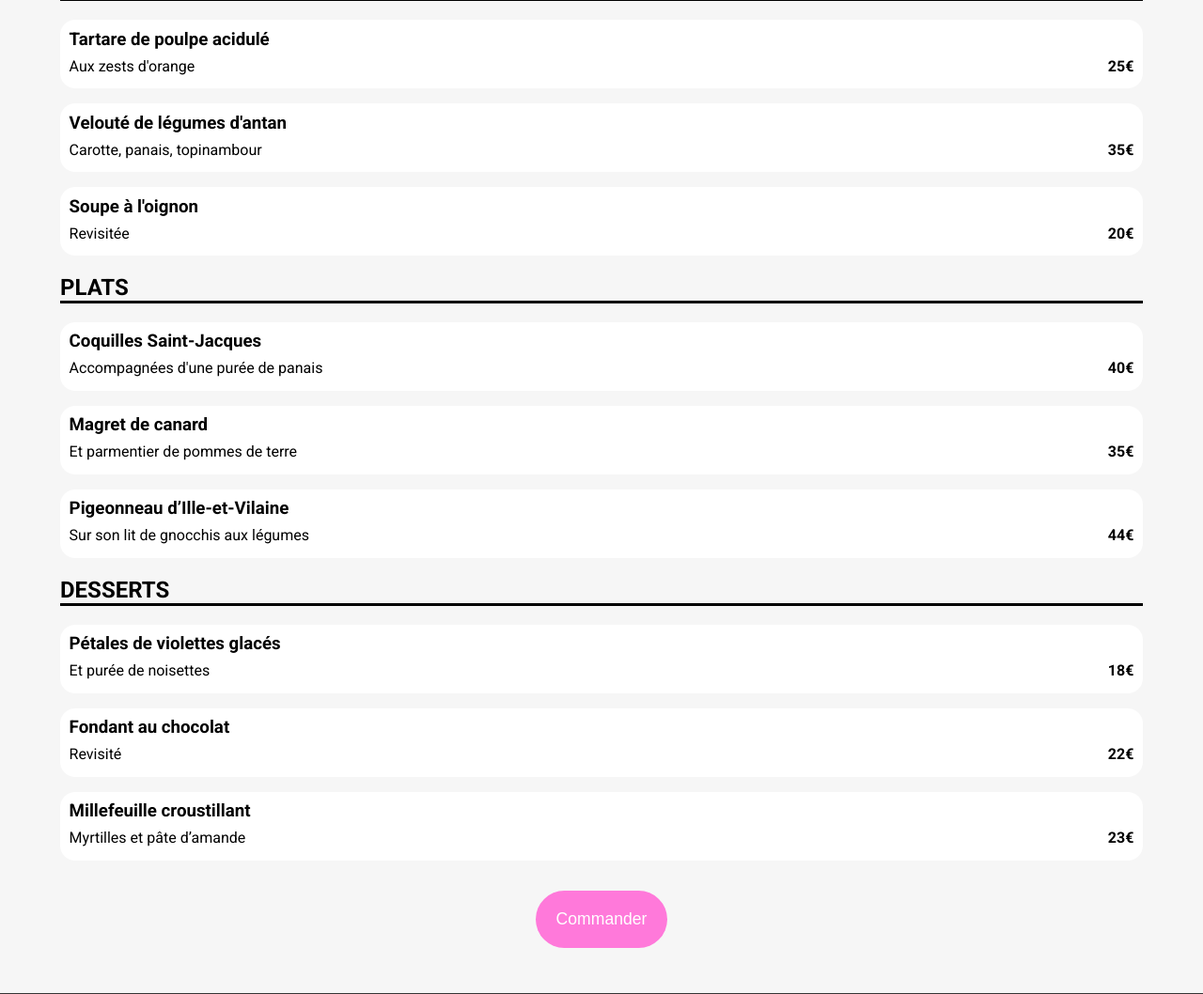
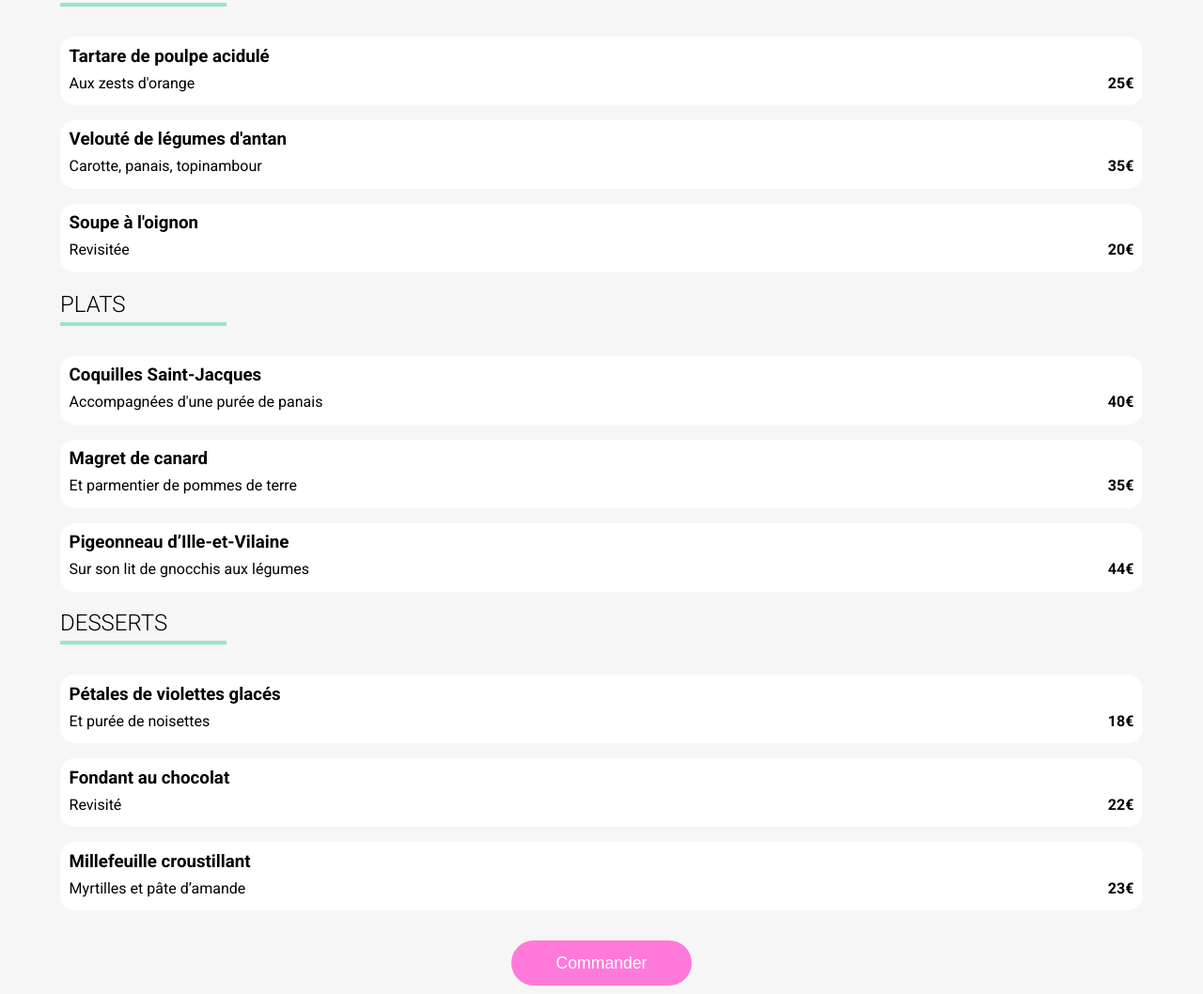
Before and after one commit to KomaedaN/OhMyFood, a website: page menu/à-la-française.html in a window 1280 px wide. Shown: the part 1024-2082 px from the top of the page at 94% size. Drawn offline with Linux system fonts and the light colour scheme; a web font is replaced by a local one.

```diff
--- a/menu/à-la-française.html
+++ b/menu/à-la-française.html
@@ -28,6 +28,7 @@
         <section class="menu">
             <div class="menu__entrées">
             <h2 class="menu__title">ENTRÉES</h2>
+            <div class="menu__line"></div>
                 <div class="menu__puce">
                     <h3>Tartare de poulpe acidulé</h3>
                     <div class="menu__flex">
@@ -55,6 +56,7 @@
 
             <div class="menu__plats">
             <h2 class="menu__title">PLATS</h2>
+            <div class="menu__line"></div>
                 <div class="menu__puce">
                     <h3>Coquilles Saint-Jacques</h3>
                     <div class="menu__flex">
@@ -82,6 +84,7 @@
 
                 <div class="menu__desserts">
                 <h2 class="menu__title">DESSERTS</h2>
+                <div class="menu__line"></div>
                     <div class="menu__puce">
                         <h3>Pétales de violettes glacés</h3>
                         <div class="menu__flex">
--- a/sass/layout/_menu.scss
+++ b/sass/layout/_menu.scss
@@ -28,7 +28,15 @@
 }
 .menu{
         &__title{
-            border-bottom: solid;
+            font-weight: 300;
+            margin-bottom: 0.3rem;
+        }
+        &__line{
+            border: solid;
+            border-width: 2px;
+            border-color: $color-tertiaire;
+            margin-bottom: 2rem;
+            width: 15%;
         }
         &__puce{
             background-color: white;
@@ -55,5 +63,6 @@
         button{
             @include search-command;
             margin-top: 2rem;
+            padding: 0 2rem;
         }
 }
--- a/sass/layout/_operation.scss
+++ b/sass/layout/_operation.scss
@@ -14,6 +14,9 @@
             padding: 0 1% 0 1%;
             background: $color-primary;
             color: white;
+        }
+        &__block:hover{
+            background-color:rgb(245, 237, 255);
         }
         &__block{
             display: flex;
--- a/sass/utils/_mixins.scss
+++ b/sass/utils/_mixins.scss
@@ -13,6 +13,7 @@
     background: $color-secondary;
     border: none;
     border-radius: 5rem;
+    height: 3rem;
         a{
             text-decoration: none;
             color: white;
```
Also changed, not shown: public/css/style.css, 1 other file.
